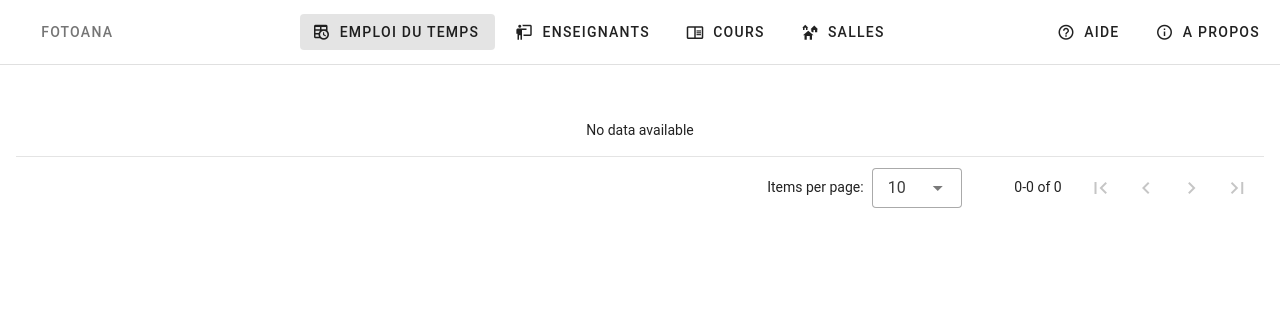
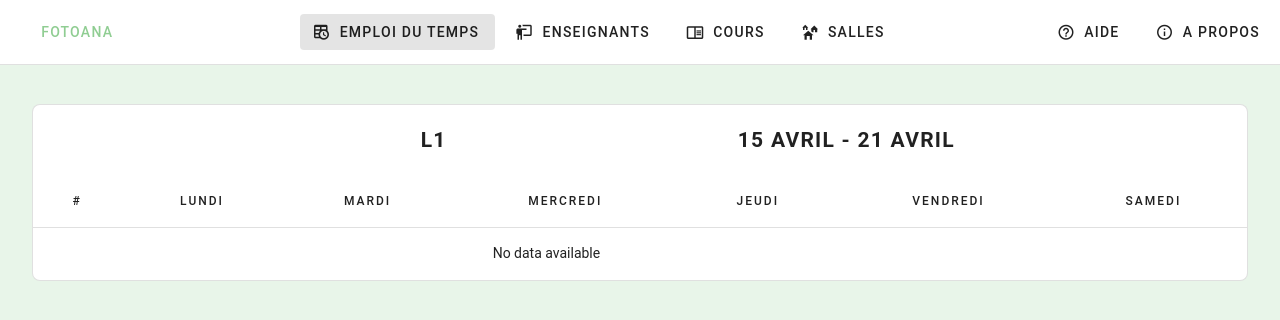
Before and after one commit to Dzyanino/timetable-with-ihm, a Nuxt app: page /emploidutemps in a window 1280 px wide. Shown: the top 320 px of the page. Built offline with nearby package versions, Linux system fonts and the light colour scheme.

Commit message:
Add: DataTable headers

```diff
--- a/components/timetable.vue
+++ b/components/timetable.vue
@@ -1,10 +1,67 @@
 <template>
     <div>
-        <v-data-table>
+        <v-data-table fixed-header :headers="tableHeaders" class="border rounded-lg" color="green">
 
+            <template v-slot:top>
+                <v-row class="py-2">
+                    <v-col cols="12" md="4" offset-md="2" class="text-center text-button">
+                        <h2>L1</h2>
+                    </v-col>
+                    <v-col cols="12" md="4" class="text-center text-button">
+                        <h2>15 Avril - 21 Avril</h2>
+                    </v-col>
+                </v-row>
+            </template>
+
+            <template v-slot:headers="{ columns }">
+                <tr>
+                    <td class="border-b text-center text-overline">#</td>
+                    <template v-for="column in columns" :key="column.key">
+                        <td class="border-b text-center text-overline">
+                            <span>{{ column.title }}</span>
+                        </td>
+                    </template>
+                </tr>
+            </template>
+
+            <template v-slot:bottom></template>
         </v-data-table>
     </div>
 </template>
 
 <script setup>
+import { ref } from 'vue';
+
+const tableHeaders = ref([
+    {
+        title: "Lundi",
+        key: "lun",
+        sortable: false,
+    },
+    {
+        title: "Mardi",
+        key: "mar",
+        sortable: false,
+    },
+    {
+        title: "Mercredi",
+        key: "mer",
+        sortable: false,
+    },
+    {
+        title: "Jeudi",
+        key: "jeu",
+        sortable: false,
+    },
+    {
+        title: "Vendredi",
+        key: "ven",
+        sortable: false,
+    },
+    {
+        title: "Samedi",
+        key: "sam",
+        sortable: false,
+    },
+])
 </script>
--- a/layouts/main-layout.vue
+++ b/layouts/main-layout.vue
@@ -7,7 +7,7 @@
             </template>
 
             <v-app-bar-title>
-                <v-btn variant="plain" class="text-no-wrap" link to="/">Fotoana</v-btn>
+                <v-btn variant="plain" class="text-no-wrap text-green" link to="/">Fotoana</v-btn>
             </v-app-bar-title>
 
             <v-spacer class="d-none d-lg-flex"></v-spacer>
@@ -37,7 +37,7 @@
             </template>
         </v-navigation-drawer>
 
-        <v-main>
+        <v-main class="bg-green-lighten-5">
             <slot />
         </v-main>
     </v-app>
--- a/pages/emploidutemps.vue
+++ b/pages/emploidutemps.vue
@@ -1,5 +1,5 @@
 <template>
-    <v-container fluid>
+    <v-container fluid class="px-2 px-md-4 px-lg-8">
       <Timetable />
     </v-container>
 </template>
```
